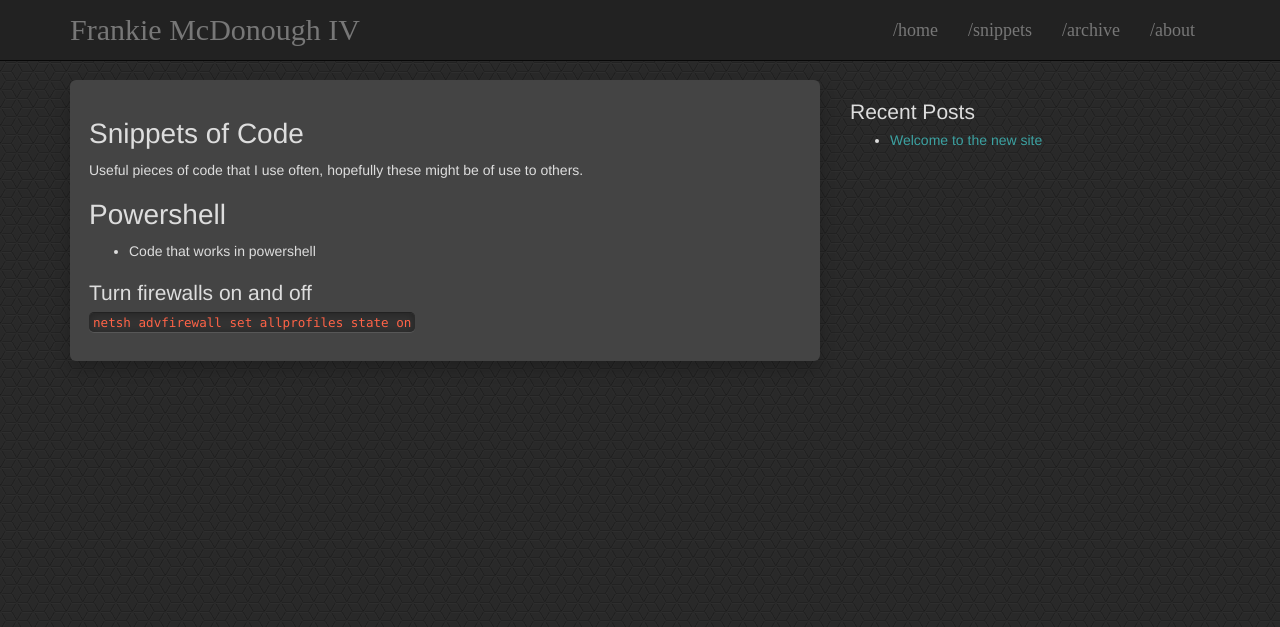
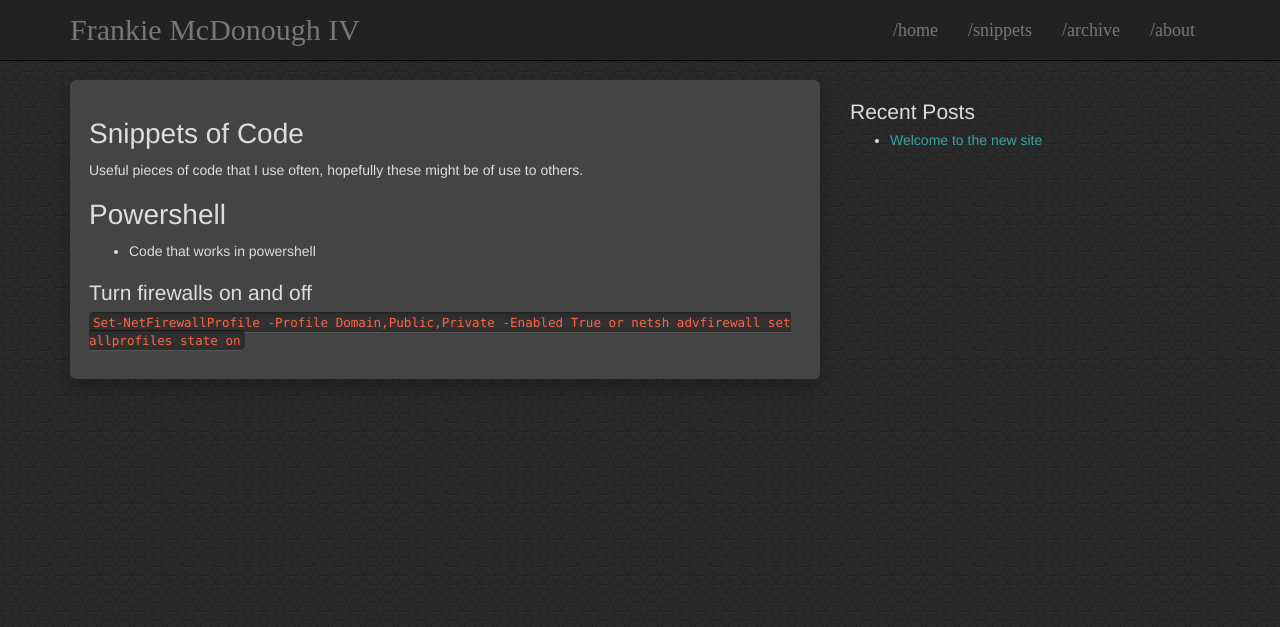
Before and after one commit to frankiem-4/frankiem-4.github.io, a Jekyll site: the page built from snippets.md, in a window 1280 px wide, cut to the strip 0-627 px from the top of the page. Built offline with Jekyll 4.4.1, drawn with Linux system fonts in a browser that asks for light colours.

Commit message:
added firewall snippet

```diff
--- a/snippets.md
+++ b/snippets.md
@@ -15,5 +15,7 @@ Useful pieces of code that I use often, hopefully these might be of use to other
 
 ## Turn firewalls on and off
 <code>
+Set-NetFirewallProfile -Profile Domain,Public,Private -Enabled True
+or
 netsh advfirewall set allprofiles state on
 </code>
```
